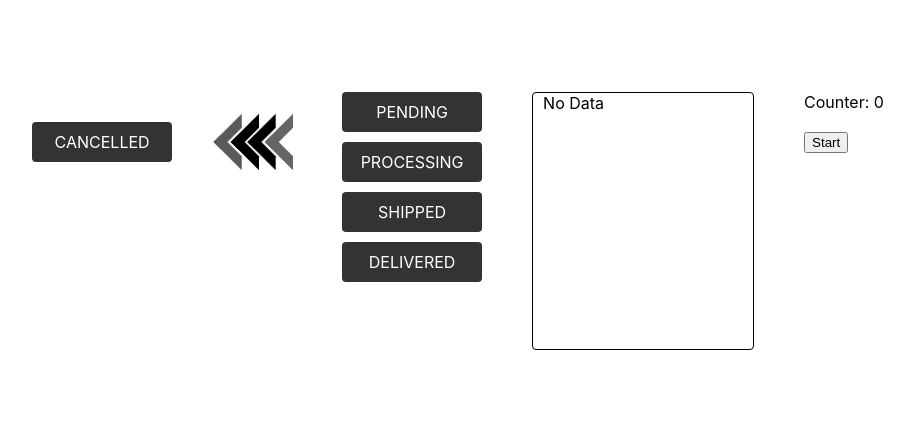
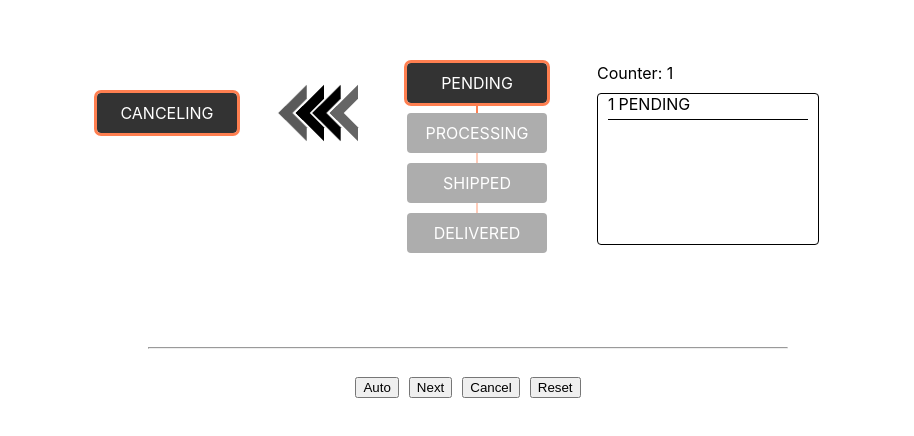
Before and after one commit to teamco/fsm, a React (Create React App) app: page / in a window 1280 px wide. Shown: the part 180-616 px from the top of the page, without its empty margins (172-1086 px from the left). Built offline with nearby package versions, Linux system fonts and the light colour scheme.

Commit message:
add cancel, auto, reset abilities

```diff
--- a/src/App.jsx
+++ b/src/App.jsx
@@ -18,7 +18,7 @@ import styles from './app.module.css';
  * @prop {string[]} [processes=[PROCESSES.PENDING, PROCESSES.PROCESSING, PROCESSES.SHIPPED, PROCESSES.DELIVERED]] - The lights
  * to display.
  *
- * @returns {React.ReactElement} The traffic process component.
+ * @returns {React.ReactElement} The process component.
  */
 const App = (props) => {
     const { processes = [PROCESSES.PENDING, PROCESSES.PROCESSING, PROCESSES.SHIPPED, PROCESSES.DELIVERED], testId } =
@@ -26,19 +26,31 @@ const App = (props) => {
 
     const [machine, setMachine] = useState(null);
     const [intervalId, setIntervalId] = useState(null);
-    const [logs, setLogs] = useState([]);
+    const [logs, setLogs] = useState([processes[0]]);
 
+    /**
+     * @description Starts the finite state machine by setting an interval to dispatch the `activate` action.
+     * @function
+     * @returns {void}
+     */
     const start = () => {
         if (!machine) return console.error('Unable to start FSM');
 
-        const ts = window.setInterval(() => {
-            machine.dispatch('activate');
-            setLogs((prevState) => [...prevState, machine?.state]);
-        }, TIMEOUT);
+        const ts = window.setInterval(next, TIMEOUT);
 
         setIntervalId(ts);
     };
 
+    const next = () => {
+        machine.dispatch('activate');
+        setLogs((prevState) => [...prevState, machine?.state]);
+    };
+
+    /**
+     * @description Stops the finite state machine by clearing the interval, resetting the logs, and deactivating the machine.
+     * @function
+     * @returns {void}
+     */
     const stop = () => {
         window.clearInterval(intervalId);
         setIntervalId(null);
@@ -46,17 +58,18 @@ const App = (props) => {
         machine.deactivate();
     };
 
-    useMachine(setMachine);
+    useMachine(setMachine, processes[0]);
 
     return (
         <div className={styles.app} data-testid={testId}>
             <div>
                 <div className={styles.processes}>
                     <Process
-                        style={{ height: 20, top: 30, right: 20 }}
-                        key={PROCESSES.CANCELLED}
+                        className={styles.cancel}
+                        key={PROCESSES.CANCELING}
                         state={machine?.state}
-                        type={PROCESSES.CANCELLED}
+                        disabled={!machine?.cancelable}
+                        type={PROCESSES.CANCELING}
                     />
                     <Arrows />
                     <div>
@@ -66,9 +79,16 @@ const App = (props) => {
                     </div>
                 </div>
                 <Log logs={logs} />
-                <div>
-                    <div className={styles.counter}>Counter: {logs.length}</div>
-                    <button onClick={intervalId ? stop : start}>{intervalId ? 'Clear' : 'Start'}</button>
+            </div>
+            <div className={styles.actions}>
+                <hr />
+                <div className={styles.info}>
+                    <button onClick={intervalId ? stop : start}>{intervalId ? 'Stop' : 'Auto'}</button>
+                    <button onClick={next}>Next</button>
+                    <button onClick={stop} disabled={!machine?.cancelable}>
+                        Cancel
+                    </button>
+                    <button onClick={stop}>Reset</button>
                 </div>
             </div>
         </div>
--- a/src/app.module.css
+++ b/src/app.module.css
@@ -4,9 +4,10 @@
     display: flex;
     justify-content: center;
     align-items: center;
+    flex-direction: column;
 }
 
-.app > div {
+.app > div:first-child {
     display: flex;
     align-items: flex-start;
     column-gap: 50px;
@@ -19,7 +20,7 @@
 }
 
 .processes > div:first-child {
-  flex-direction: column;
+    flex-direction: column;
 }
 
 .cancelable {
@@ -29,6 +30,23 @@
     margin-top: 20px;
 }
 
-.counter {
-    white-space: nowrap;
+.actions {
+    width: 50%;
+    text-align: center;
 }
+
+.actions div {
+    display: flex;
+    column-gap: 10px;
+    justify-content: center;
+}
+
+.cancel {
+    height: 20px;
+    top: 30px;
+    right: 20px;
+}
+
+.cancel::after {
+    display: none;
+}
--- a/src/components/log/Log.jsx
+++ b/src/components/log/Log.jsx
@@ -18,6 +18,8 @@ export const Log = (props) => {
     const { className, testId, logs = [] } = props;
 
     return (
+        <div className={styles.wrapper}>
+            <div className={styles.counter}>Counter: {logs.length}</div>
             <div className={classnames(styles.log, className)} data-testid={testId}>
                 {logs?.length
                     ? logs?.map((log, index) => (
@@ -25,7 +27,8 @@ export const Log = (props) => {
                               {log}
                           </span>
                       ))
-                : 'No Data'}
+                    : 'Log: No Data'}
+            </div>
         </div>
     );
 };
--- a/src/components/log/log.module.css
+++ b/src/components/log/log.module.css
@@ -1,6 +1,11 @@
+.wrapper {
+    display: flex;
+    flex-direction: column;
+    row-gap: 10px;
+}
 .log {
     width: 200px;
-    height: 100%;
+    height: 150px;
     border-radius: 4px;
     border: var(--main-border);
     display: flex;
@@ -25,3 +30,7 @@
     padding-bottom: 5px;
     margin-bottom: 5px;
 }
+
+.counter {
+    white-space: nowrap;
+}
--- a/src/components/process/Process.jsx
+++ b/src/components/process/Process.jsx
@@ -16,20 +16,18 @@ import styles from './process.module.css';
  * @returns {React.ReactElement} The process component.
  */
 export const Process = (props) => {
-    const { testId, type, state, style } = props;
-
-    const disabled = state !== type;
+    const { testId, type, state, className, disabled } = props;
 
     return (
         <div
-            className={classnames(styles.process, {
-                [styles[state?.toLowerCase()]]: state,
-                [styles[type?.toLowerCase()]]: type,
+            className={classnames(styles.process, className, {
+                [styles[state?.toLowerCase()]]: !!state,
+                [styles[type?.toLowerCase()]]: !!type,
+                [styles.disabled]: typeof disabled === 'undefined' ? state !== type : disabled
             })}
-            style={style}
             data-testid={testId}
         >
-            <span className={classnames({ [styles.disabled]: disabled })}>{type}</span>
+            <span>{type}</span>
         </div>
     );
 };
--- a/src/components/process/process.module.css
+++ b/src/components/process/process.module.css
@@ -10,10 +10,42 @@
     position: relative;
 }
 
+.process::after {
+    content: '';
+    height: 10px;
+    width: 2px;
+    background: var(--main-selected-color);
+    position: absolute;
+    bottom: -10px;
+}
 .process:first-child {
     margin-top: 0;
+}
+.process:last-child::after {
+    display: none;
 }
 
 .process span {
     color: #fff;
 }
+
+.process.pending {
+    outline: 3px solid var(--main-selected-color);
+}
+.process.processing {
+    outline: 3px solid var(--main-selected-color);
+}
+.process.shipped {
+    outline: 3px solid var(--main-selected-color);
+}
+.process.delivered {
+    outline: 3px solid var(--main-selected-color);
+}
+.process.canceled {
+
+}
+
+.process.disabled {
+    outline: none !important;
+    opacity: 0.4;
+}
--- a/src/constants/statuses.js
+++ b/src/constants/statuses.js
@@ -5,5 +5,5 @@ export const PROCESSES = {
     PROCESSING: 'PROCESSING',
     SHIPPED: 'SHIPPED',
     DELIVERED: 'DELIVERED',
-    CANCELLED: 'CANCELLED'
+    CANCELING: 'CANCELING'
 };
--- a/src/index.css
+++ b/src/index.css
@@ -4,6 +4,7 @@
   --light-dims: 60px;
   --main-border: 1px solid #000;
   --main-radius: 4px;
+  --main-selected-color: coral;
 }
 
 body {
--- a/src/service/fsm.process.js
+++ b/src/service/fsm.process.js
@@ -21,7 +21,7 @@ export class ProcessMachine {
     constructor(initialState = PROCESSES.PENDING, namespace = 'fsm') {
         this.namespace = namespace;
         this.state = initialState;
-        this.cancelable = false;
+        this.cancelable = true;
         this.DEFAULT_STATE = initialState;
     }
 
@@ -31,7 +31,7 @@ export class ProcessMachine {
      */
     deactivate() {
         this.state = this.DEFAULT_STATE;
-        this.cancelable = false;
+        this.cancelable = true;
     }
 
     transitions = {
@@ -56,7 +56,7 @@ export class ProcessMachine {
              */
             activate() {
                 this.state = PROCESSES.SHIPPED;
-                this.cancelable = true;
+                this.cancelable = false;
             }
         },
 
@@ -80,19 +80,19 @@ export class ProcessMachine {
              */
             activate() {
                 this.state = this.DEFAULT_STATE;
-                this.cancelable = false;
+                this.cancelable = true;
             }
         },
 
-        [PROCESSES.CANCELLED]: {
+        [PROCESSES.CANCELING]: {
             /**
-             * @description Activate the  process machine, setting it to the DEFAULT_STATE.
+             * @description Activate the  process machine, setting it to the CANCELING.
              * @memberof ProcessMachine
              * @type {function}
              */
             activate() {
                 this.state = this.DEFAULT_STATE;
-                this.cancelable = false;
+                this.cancelable = true;
             }
         }
     };
```
Lines whose indentation alone changed are shown as unchanged.
